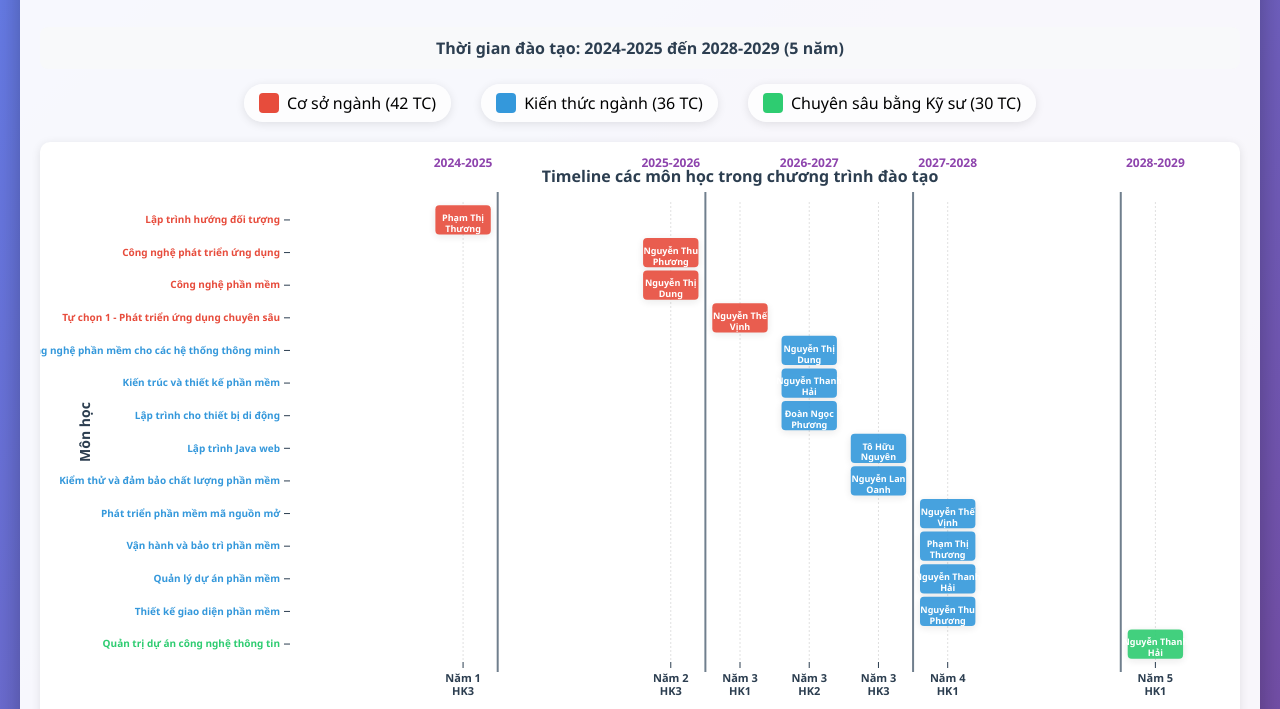
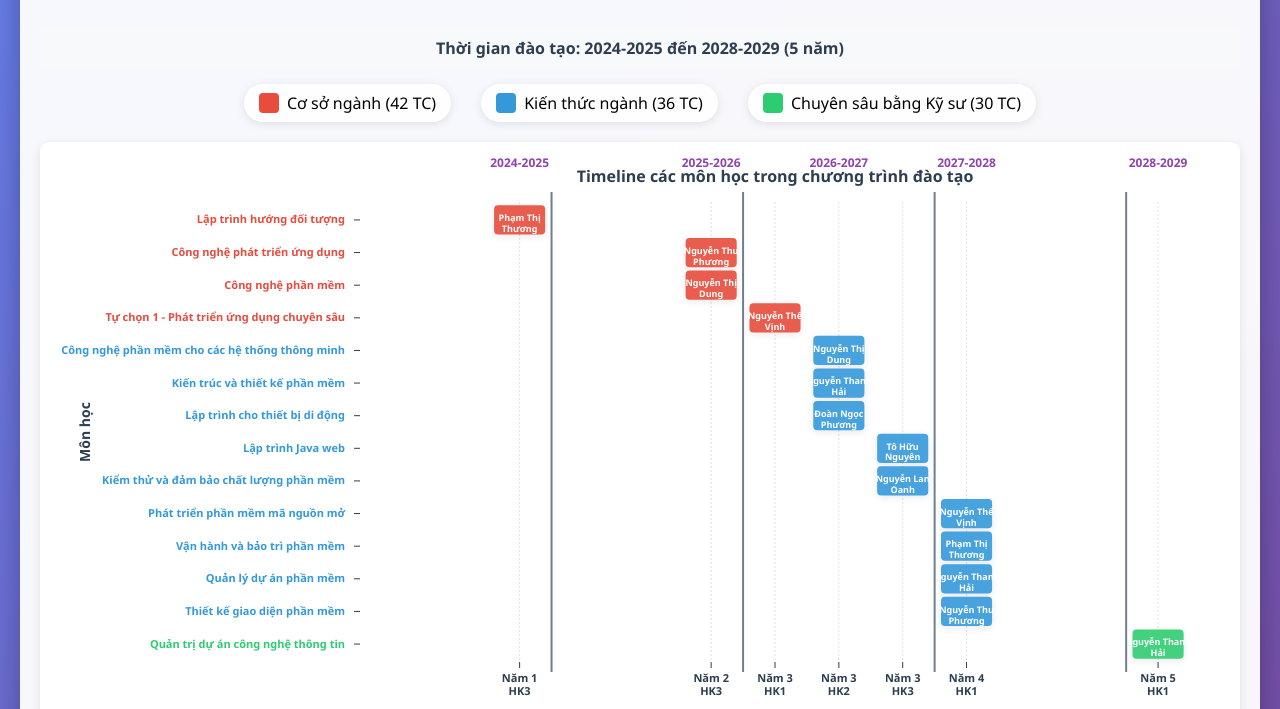
Before and after one commit to ictu-se/KTPM, a plain HTML site: page KTPM.html in a window 1280 px wide. Shown: the part 86-795 px from the top of the page. Drawn offline with nearby package versions, Linux system fonts and the light colour scheme.

Commit message:
Add files via upload

```diff
--- a/KTPM.html
+++ b/KTPM.html
@@ -65,7 +65,7 @@
         }
 
         .gantt-svg {
-            min-width: 1200px;
+            min-width: 1300px;
         }
 
         .axis {
@@ -386,7 +386,7 @@
         };
 
         // Dimensions
-        const margin = { top: 60, right: 50, bottom: 80, left: 250 };
+        const margin = { top: 60, right: 50, bottom: 80, left: 320 };
         const width = 1200 - margin.left - margin.right;
         const height = 600 - margin.bottom - margin.top;
 
@@ -482,10 +482,10 @@
                     .attr("stroke", "#2c3e50");
 
                 tick.append("text")
-                    .attr("x", -10)
+                    .attr("x", -15)
                     .attr("dy", "0.32em")
                     .style("text-anchor", "end")
-                    .style("font-size", "10px")
+                    .style("font-size", "11px")
                     .style("font-weight", "bold")
                     .style("fill", colorMap[d.category])
                     .text(d.name);
@@ -496,7 +496,7 @@
             .attr("class", "axis-label")
             .attr("transform", "rotate(-90)")
             .attr("x", -height / 2)
-            .attr("y", -200)
+            .attr("y", -270)
             .style("text-anchor", "middle")
             .text("Môn học");
 
```
